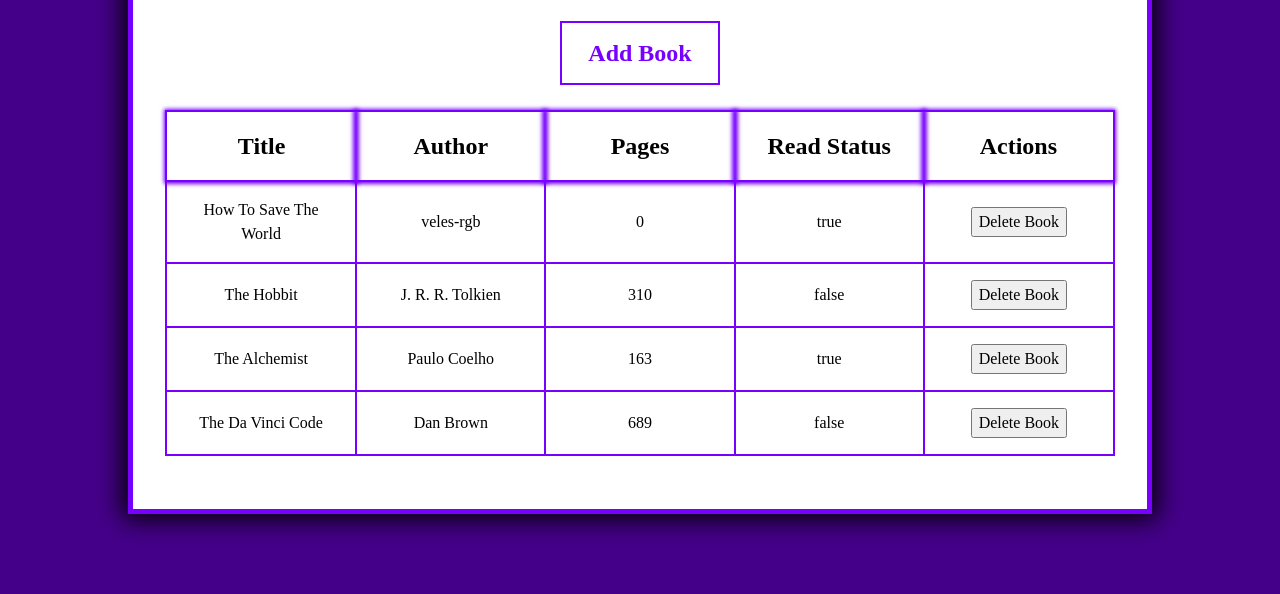
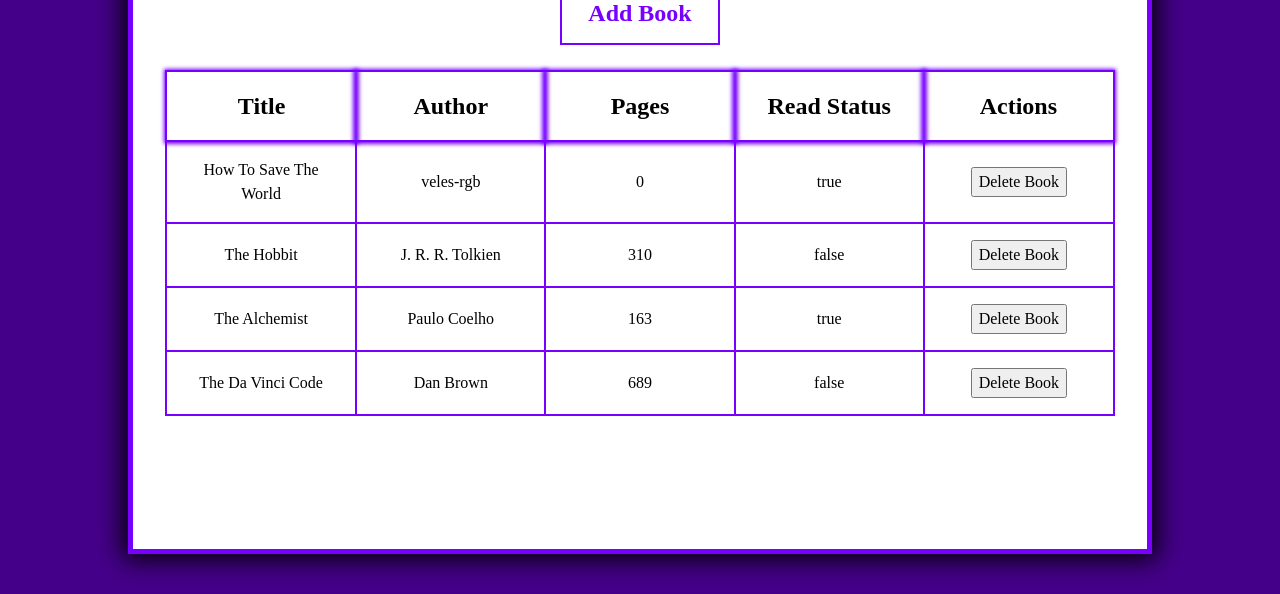
Before and after one commit to veles-rgb/project-library, a plain HTML site: page index.html in a window 1280 px wide. Shown: the part 206-800 px from the top of the page. Drawn offline with Linux system fonts and the light colour scheme.

Commit message:
Fix overflow issue in book-container
Add overflow and fix size of main container

```diff
--- a/styles.css
+++ b/styles.css
@@ -11,7 +11,7 @@ body {
 
 .container {
     width: 80%;
-    height: 80%;
+    height: 90%;
     display: flex;
     justify-content: center;
     align-items: center;
@@ -19,6 +19,8 @@ body {
 }
 
 .book-container {
+    overflow :hidden;
+    overflow-y: scroll;
     display: flex;
     flex-direction: column;
     align-items: center;
```
